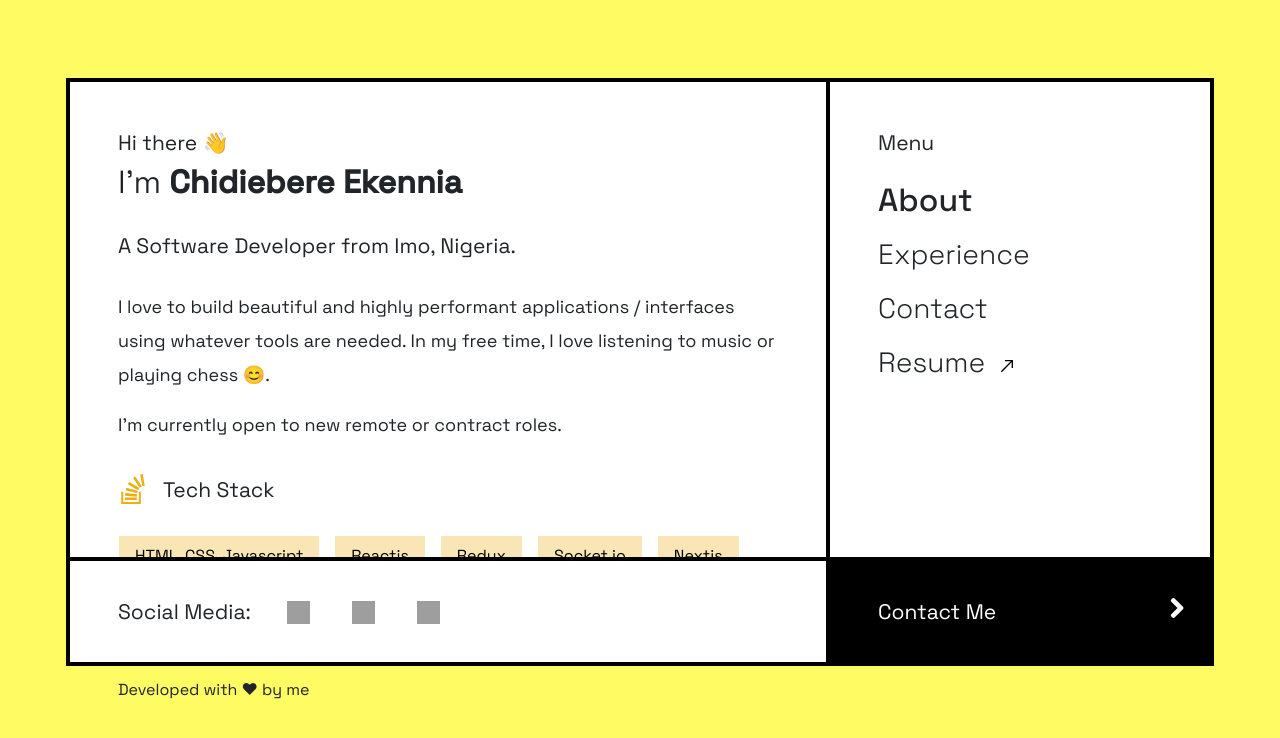
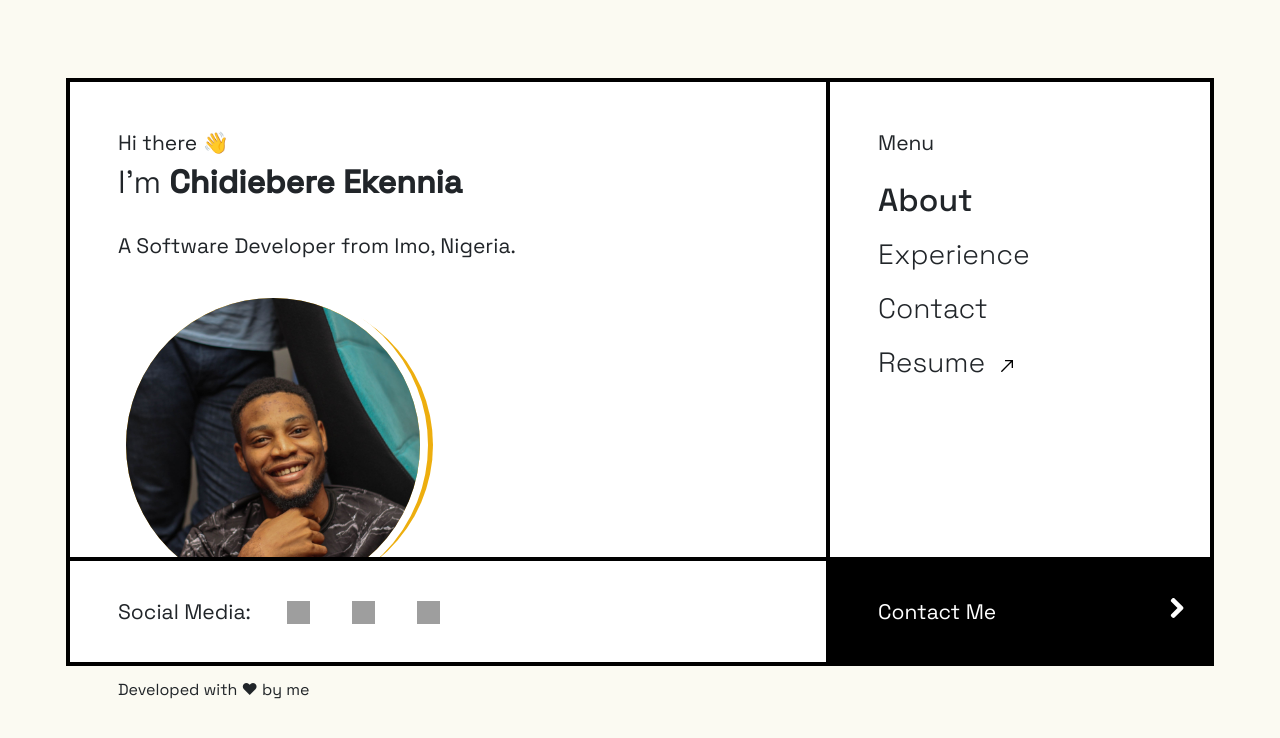
Before and after one commit to Davien21/simple-resume, a Next.js app: page / in a window 1280 px wide. Shown: the top 738 px of the page. Built offline with nearby package versions, Linux system fonts and the light colour scheme; grey boxes are pictures that could not be loaded.

Commit message:
add profile image

```diff
--- a/images.js
+++ b/images.js
@@ -2,25 +2,23 @@ import twitterIcon from "./public/imgs/svgs/twitter.svg";
 import githubIcon from "./public/imgs/svgs/github.svg";
 import linkedinIcon from "./public/imgs/svgs/linkedin.svg";
 import logos from "./public/imgs/svgs/logos.svg";
-import hngLogos from "./public/imgs/svgs/hngLogo.svg";
 import rightArrowIcon from "./public/imgs/svgs/right-chevron.svg";
 import menuIcon from "./public/imgs/svgs/menu.svg";
 import experienceIcon from "./public/imgs/svgs/experience.svg";
 import rightUpIcon from "./public/imgs/svgs/right-up.svg";
 import techStackIcon from "./public/imgs/svgs/tech-stack.svg";
 
-const hngLogo = "/imgs/hng.png";
+const chidi = "/imgs/chidi.jpg";
 
 module.exports = {
   twitterIcon,
   githubIcon,
   linkedinIcon,
-  hngLogo,
-  hngLogos,
+  chidi,
   logos,
   rightArrowIcon,
   menuIcon,
   experienceIcon,
   rightUpIcon,
-  techStackIcon
+  techStackIcon,
 };
--- a/pages/home.jsx
+++ b/pages/home.jsx
@@ -2,7 +2,7 @@ import Head from "next/head";
 import Image from "next/image";
 import ExternalLink from "../components/ExternalLink";
 import RightUpImage from "../components/icons/rightUp";
-import { techStackIcon } from "../images";
+import { techStackIcon, chidi } from "../images";
 
 export default function Home() {
   return (
@@ -25,6 +25,9 @@ export default function Home() {
         </header>
         <div className="role">
           <h2 className="m-0 title">A Software Developer from Imo, Nigeria.</h2>
+        </div>
+        <div className="profile-image position-relative text-cente">
+          <img alt="" width={2592} height={1728} src={chidi} />
         </div>
         <div className="short-description">
           <p>
--- a/styles/style.css
+++ b/styles/style.css
@@ -4,6 +4,8 @@ html {
   --primary-color: #000;
   --box-shadow-color-1: #bcbab4;
   --dull-color: #8697a8;
+  --butter-color: #fefc62;
+  --background: #fbfaf2;
 }
 body {
   padding: 0;
@@ -11,7 +13,7 @@ body {
   font-family: "Space Grotesk", -apple-system, BlinkMacSystemFont, Segoe UI,
     Roboto, Oxygen, Ubuntu, Cantarell, Fira Sans, Droid Sans, Helvetica Neue,
     sans-serif;
-  background-color: #fefc62;
+  background-color: var(--background)
 }
 
 a {
@@ -458,3 +460,41 @@ section#tech-stack .stack {
   text-align: center;
   background-color: #edae0e4f;
 }
+
+.profile-image {
+  margin-bottom: 2rem;
+}
+
+.profile-image img {
+  position: relative;
+  z-index: 1;
+  width: 310px;
+  height: 310px;
+  border-radius: 50%;
+  object-fit: cover;
+  border: 8px solid #fff;
+}
+
+.profile-image::after {
+  content: "";
+  position: absolute;
+  top: 5px;
+  left: 5px;
+  width: 310px;
+  height: 300px;
+  border-radius: 50%;
+  background: var(--secondary-color);
+  z-index: 0;
+}
+
+/* .profile-image::before {
+  content: "";
+  position: absolute;
+  top: 5px;
+  right: 5px;
+  width: 310px;
+  height: 300px;
+  border-radius: 50%;
+  background: var(--butter-color);
+  z-index: 0;
+} */
```
Also changed, not shown: public/imgs/chidi.jpg (added).
